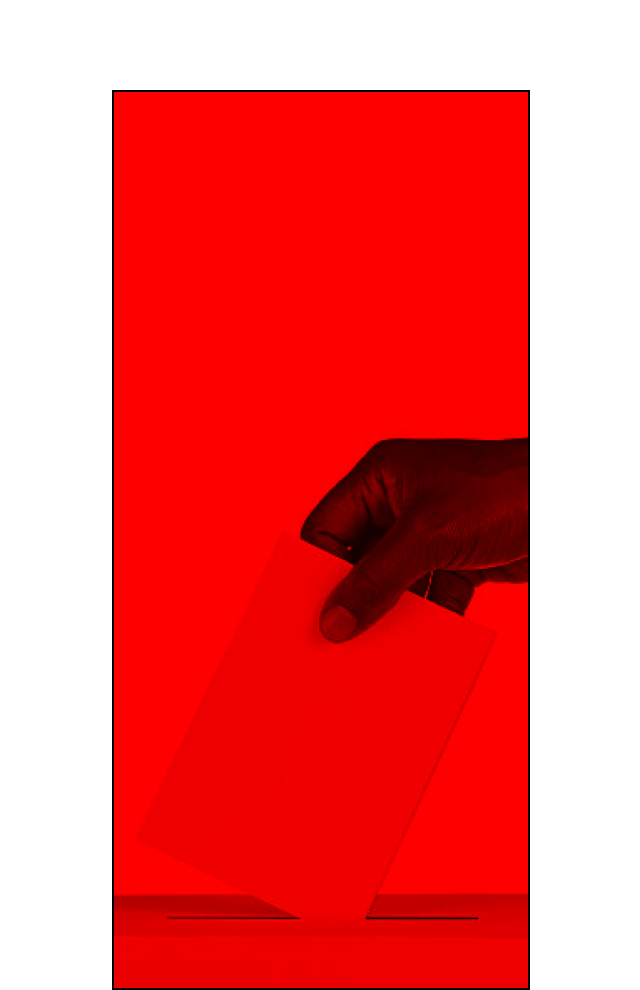
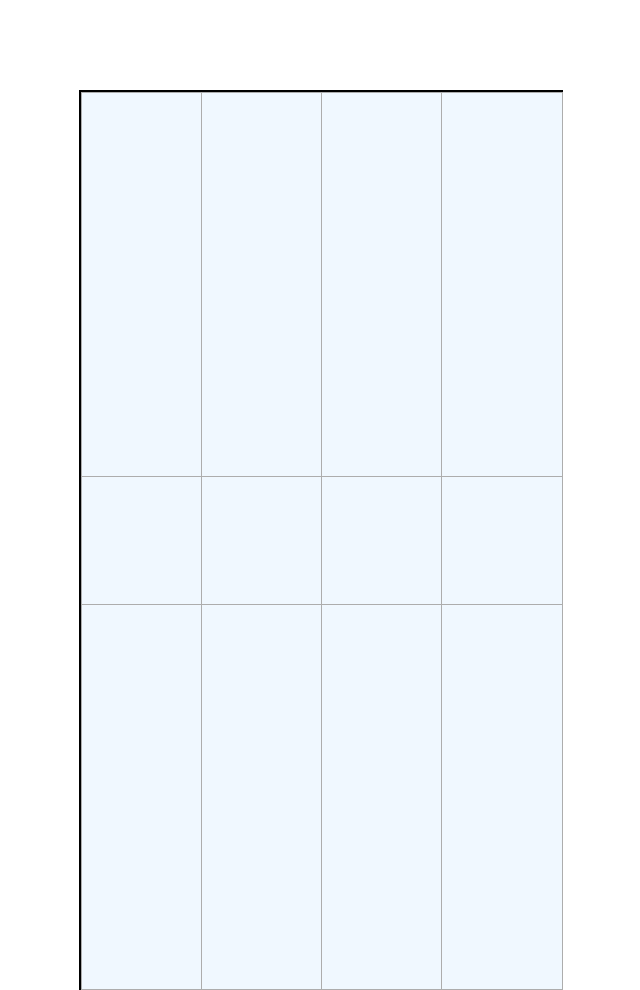
Before and after one commit to jwilliams69420/UX-FEE-Crosspair-Polling-Project, a website: page index.html in a window 1280 px wide. Shown: the whole page, without its empty margins (319-959 px from the left). Drawn offline with Linux system fonts and the light colour scheme.

Commit message:
add basic grid

```diff
--- a/index.html
+++ b/index.html
@@ -12,8 +12,23 @@
 <body>
     <div class="center relative">
         <div class = "mobile-layout absolute top left transform">
+            <div class="absolute full-height">
+                <div class="grid full-height">
+                    <div class="item"></div>
+                    <div class="item"></div>
+                    <div class="item"></div>
+                    <div class="item"></div>
+                    <div class="item"></div>
+                    <div class="item"></div>
+                    <div class="item"></div>
+                    <div class="item"></div>
+                    <div class="item"></div>
+                    <div class="item"></div>
+                    <div class="item"></div>
+                    <div class="item"></div>
+                </div>
+            </div>
             <div class="color-overlay absolute"></div>
-            <div class="bg-img"></div>
         </div>
     </div>
 
--- a/styles.css
+++ b/styles.css
@@ -18,13 +18,21 @@
     background-size: 100%;
     height: inherit;
     width: inherit;
+    z-index: -100;
 }
 
-/* .bg-img{
-    background: no-repeat url(./votehand.png);
-    height: 653px;
-    width: 1020px;
-} */
+.item {
+    height: 100%;
+    width: 100%;
+    background-color: aliceblue;
+    border: 1px #adadad solid;
+}
+
+.grid {
+    display: grid;
+    grid-template-columns: 1fr 1fr 1fr 1fr;
+    grid-template-rows: 3fr 1fr 3fr;
+}
 /* Layout Primitives */
 
 .center {
@@ -58,6 +66,7 @@
 
 .absolute {
     position: absolute;
+    width: 100%;
 }
 
 .top {
@@ -68,6 +77,10 @@
     left: 50%;
 }
 
+.full-height {
+    height: 100%;
+}
+
 .transform {
     transform: translate(-50%, 10%);
 }
```
